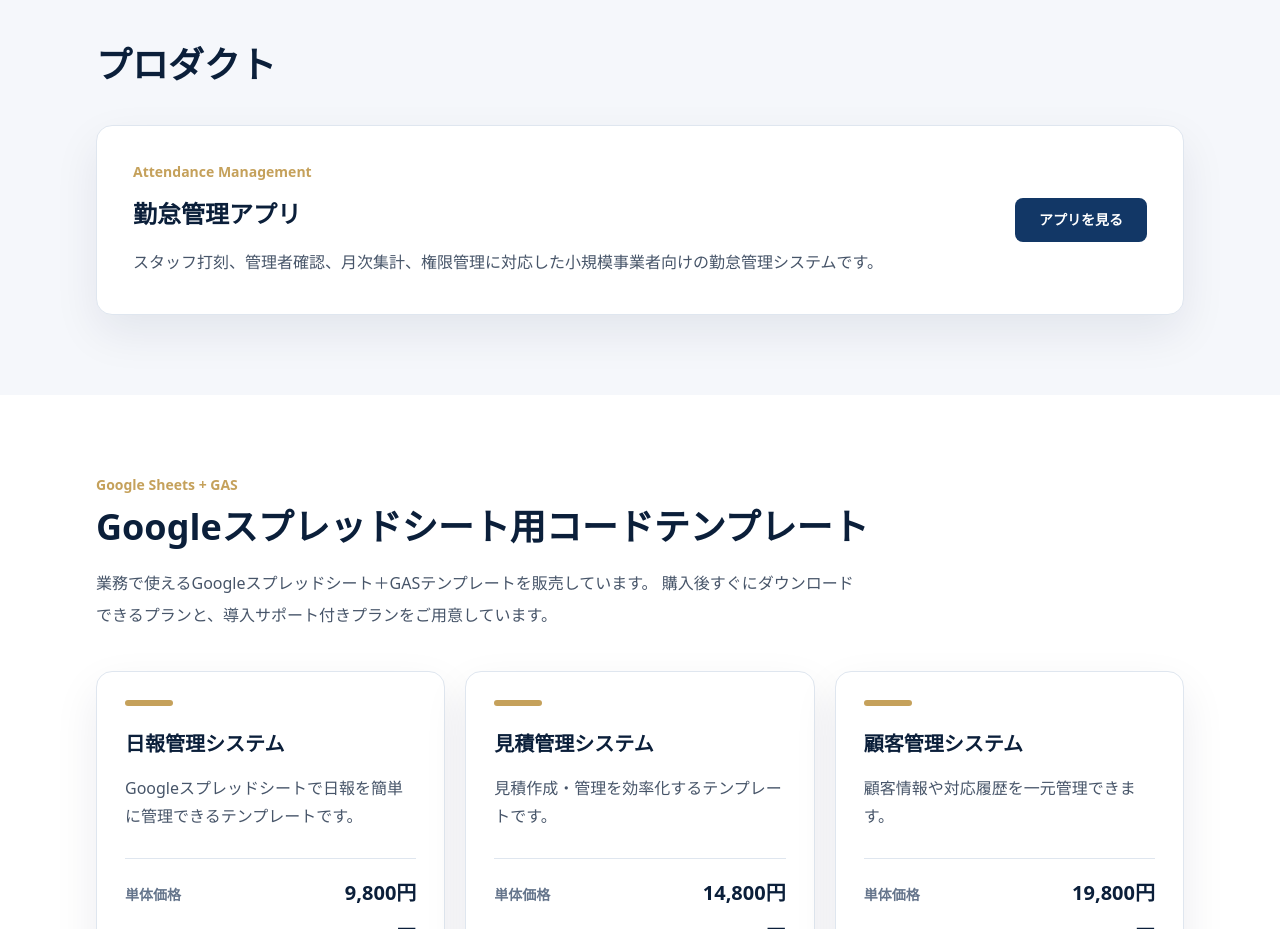
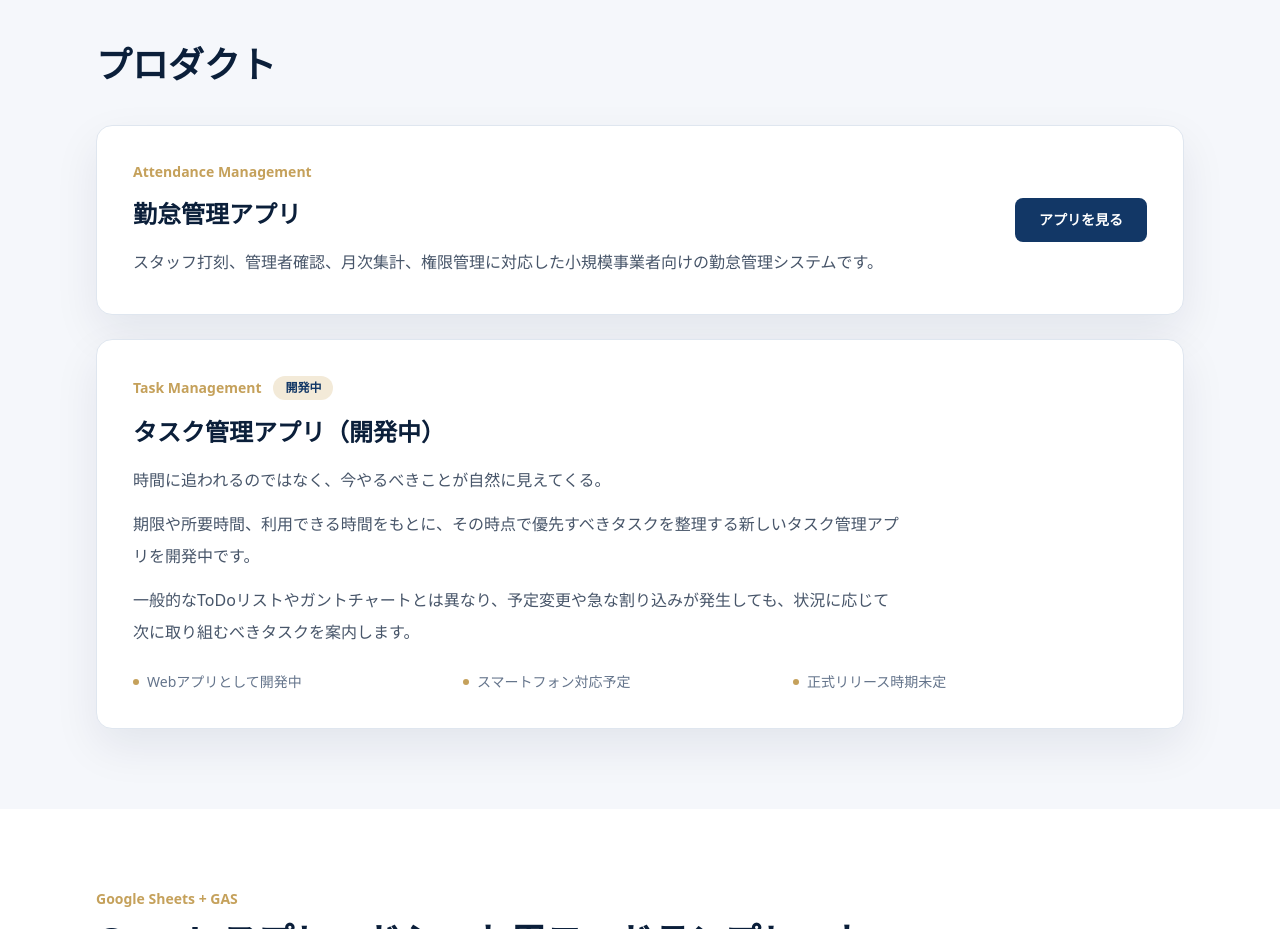
Before and after one commit to yamauchi1919349-dot/arcnest-site, a Next.js app: page / in a window 1280 px wide. Shown: the part 1200-2129 px from the top of the page. Built offline with nearby package versions, Linux system fonts and the light colour scheme.

Commit message:
Add task management product preview

```diff
--- a/src/app/page.tsx
+++ b/src/app/page.tsx
@@ -19,6 +19,28 @@ const services = [
   {
     title: "業務効率化サポート",
     body: "スプレッドシートや既存業務を整理し、シンプルで使いやすい仕組みに整えます。"
+  }
+];
+
+const products = [
+  {
+    category: "Attendance Management",
+    title: "勤怠管理アプリ",
+    description: ["スタッフ打刻、管理者確認、月次集計、権限管理に対応した小規模事業者向けの勤怠管理システムです。"],
+    href: "https://timecard.arcnest.jp",
+    ctaLabel: "アプリを見る",
+    status: ""
+  },
+  {
+    category: "Task Management",
+    title: "タスク管理アプリ（開発中）",
+    description: [
+      "時間に追われるのではなく、今やるべきことが自然に見えてくる。",
+      "期限や所要時間、利用できる時間をもとに、その時点で優先すべきタスクを整理する新しいタスク管理アプリを開発中です。",
+      "一般的なToDoリストやガントチャートとは異なり、予定変更や急な割り込みが発生しても、状況に応じて次に取り組むべきタスクを案内します。"
+    ],
+    notes: ["Webアプリとして開発中", "スマートフォン対応予定", "正式リリース時期未定"],
+    status: "開発中"
   }
 ];
 
@@ -116,6 +138,45 @@ function SectionHeading({ eyebrow, title }: { eyebrow?: string; title: string })
       {eyebrow ? <p className="mb-3 text-sm font-semibold text-gold">{eyebrow}</p> : null}
       <h2 className="text-3xl font-bold tracking-normal text-ink sm:text-4xl">{title}</h2>
     </div>
+  );
+}
+
+function ProductCard({ product }: { product: (typeof products)[number] }) {
+  return (
+    <article className="grid gap-8 rounded-2xl border border-line bg-white p-7 shadow-soft transition hover:-translate-y-1 hover:border-gold/50 sm:p-9 lg:grid-cols-[1fr_auto] lg:items-center">
+      <div>
+        <div className="mb-4 flex flex-wrap items-center gap-3">
+          <p className="text-sm font-semibold text-gold">{product.category}</p>
+          {product.status ? <span className="rounded-full bg-sand px-3 py-1 text-xs font-bold text-navy">{product.status}</span> : null}
+        </div>
+        <h3 className="text-2xl font-bold text-ink">{product.title}</h3>
+        <div className="mt-4 max-w-3xl space-y-3 leading-8 text-slate-600">
+          {product.description.map((paragraph) => (
+            <p key={paragraph}>{paragraph}</p>
+          ))}
+        </div>
+        {product.notes ? (
+          <ul className="mt-6 grid gap-2 text-sm font-medium text-slate-500 sm:grid-cols-3">
+            {product.notes.map((note) => (
+              <li className="flex items-center gap-2" key={note}>
+                <span className="h-1.5 w-1.5 rounded-full bg-gold" />
+                {note}
+              </li>
+            ))}
+          </ul>
+        ) : null}
+      </div>
+      {product.href && product.ctaLabel ? (
+        <a
+          className="inline-flex items-center justify-center rounded-lg bg-navy px-6 py-3 text-sm font-semibold text-white transition hover:bg-ink"
+          href={product.href}
+          rel="noopener noreferrer"
+          target="_blank"
+        >
+          {product.ctaLabel}
+        </a>
+      ) : null}
+    </article>
   );
 }
 
@@ -256,23 +317,11 @@ export default function Home() {
       <section className="bg-mist py-20" id="products">
         <div className="mx-auto max-w-6xl px-5 sm:px-8">
           <SectionHeading title="プロダクト" />
-          <article className="grid gap-8 rounded-2xl border border-line bg-white p-7 shadow-soft sm:p-9 lg:grid-cols-[1fr_auto] lg:items-center">
-            <div>
-              <p className="mb-4 text-sm font-semibold text-gold">Attendance Management</p>
-              <h3 className="text-2xl font-bold text-ink">勤怠管理アプリ</h3>
-              <p className="mt-4 max-w-3xl leading-8 text-slate-600">
-                スタッフ打刻、管理者確認、月次集計、権限管理に対応した小規模事業者向けの勤怠管理システムです。
-              </p>
-            </div>
-            <a
-              className="inline-flex items-center justify-center rounded-lg bg-navy px-6 py-3 text-sm font-semibold text-white transition hover:bg-ink"
-              href="https://timecard.arcnest.jp"
-              rel="noopener noreferrer"
-              target="_blank"
-            >
-              アプリを見る
-            </a>
-          </article>
+          <div className="grid gap-6">
+            {products.map((product) => (
+              <ProductCard key={product.title} product={product} />
+            ))}
+          </div>
         </div>
       </section>
 
```
